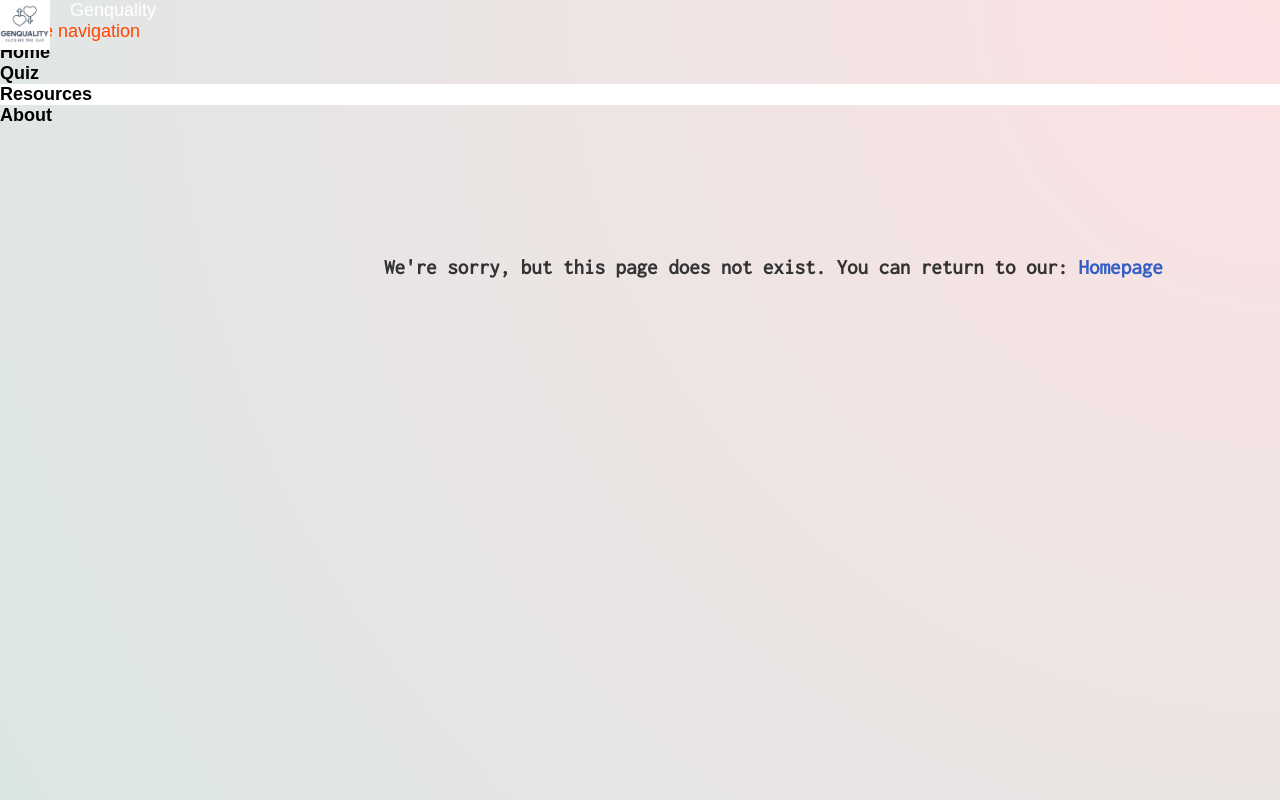
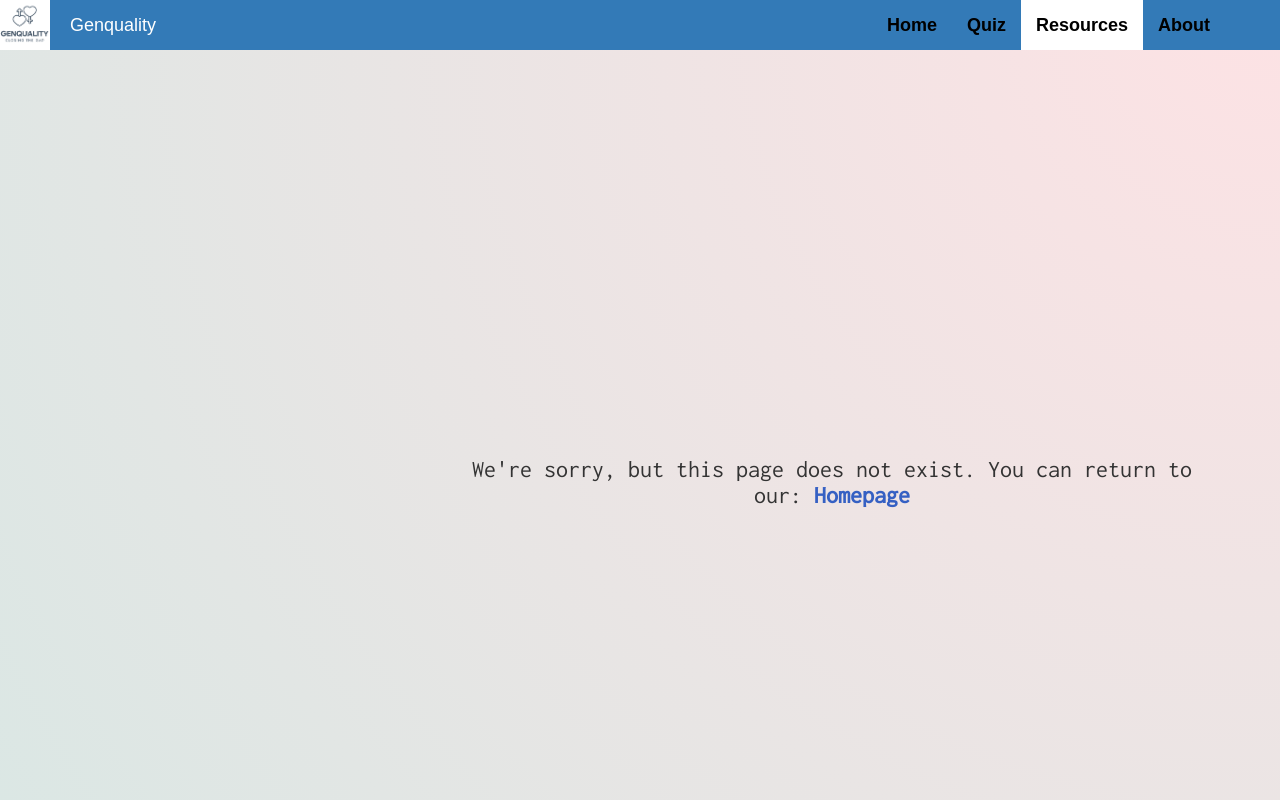
Before and after one commit to gracemcken/Genquality, a plain HTML site: page 404.html in a window 1280 px wide. Shown: the top 800 px of the page. Drawn offline with nearby package versions, Linux system fonts and the light colour scheme; files that its build step writes are made by us from their sources.

Commit message:
Fix: 404 page structure

```diff
--- a/404.html
+++ b/404.html
@@ -6,21 +6,25 @@
     <meta charset="UTF-8" />
     <meta http-equiv="X-UA-Compatible" content="IE=edge" />
     <meta name="viewport" content="width=device-width, initial-scale=1.0" />
-    <title>404</title>
+    <script src="https://cdnjs.cloudflare.com/ajax/libs/jquery/2.1.3/jquery.min.js"></script>
+    <script src="https://cdnjs.cloudflare.com/ajax/libs/twitter-bootstrap/3.3.7/js/bootstrap.min.js"></script>
+    <link rel="stylesheet"
+        href="https://cdnjs.cloudflare.com/ajax/libs/twitter-bootstrap/3.3.7/css/bootstrap.min.css" />
     <link href="assets/style.css" rel="stylesheet" />
     <link rel="icon" type="image/x-icon" href="assets/images/favicon/favicon.ico" />
     <link rel="apple-touch-icon" href="assets/images/favicon/apple-touch-icon.png" />
+    <title>404</title>
 </head>
 
 <body>
     <header>
         <!-- Navigation -->
-        <nav class="navbar bg-primary navbar-static-top">
+        <nav class="navbar bg-primary navbar-static-top" role="navigation">
             <a href="index.html">
                 <div>
                     <img id="logo" src="./assets/images/logo_small.png" alt="Genquality logo" />
                 </div>
-                <div class="navbar-brand p-logo">Genquality</div>
+                <span class="navbar-brand p-logo" href="index.html">Genquality</span>
             </a>
 
             <div class="container">
@@ -50,10 +54,16 @@
     <!-- Main section -->
 
     <main>
-        <h3>
-            We're sorry, but this page does not exist. You can return to our:&nbsp;<a href="index.html"
-              aria-label="Click here to open Homepage">Homepage</a>
-        </h3>
+        <div class="row">
+            <div class="col-12 ">
+                <h3 class="text-404 text-center pyx-20-3">
+                    We're sorry, but this page does not exist. You can return to our:&nbsp;<a href="index.html"
+                        aria-label="Click here to open Homepage">Homepage</a>
+                </h3>
+
+            </div>
+        </div>
+
     </main>
 
 </body>
```
